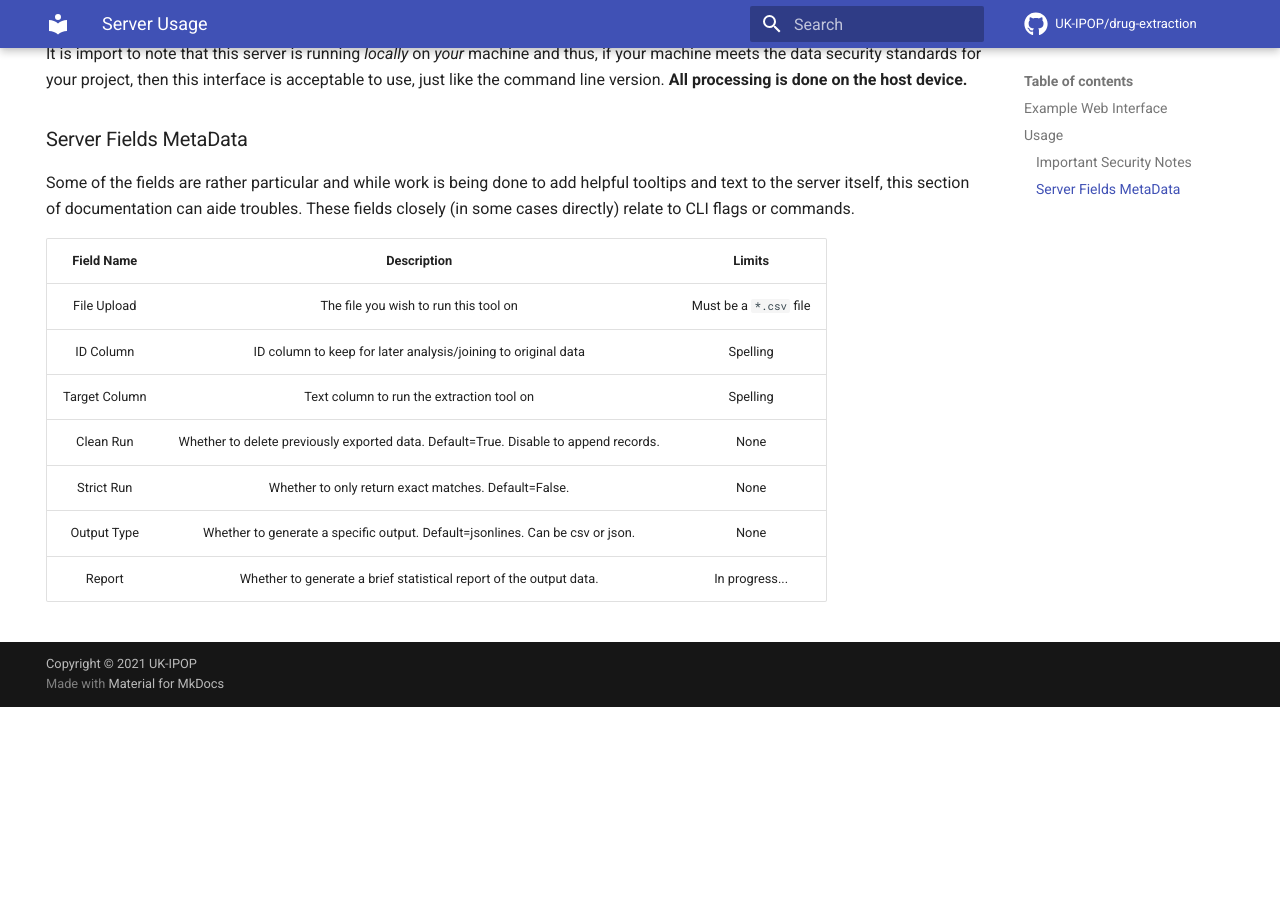
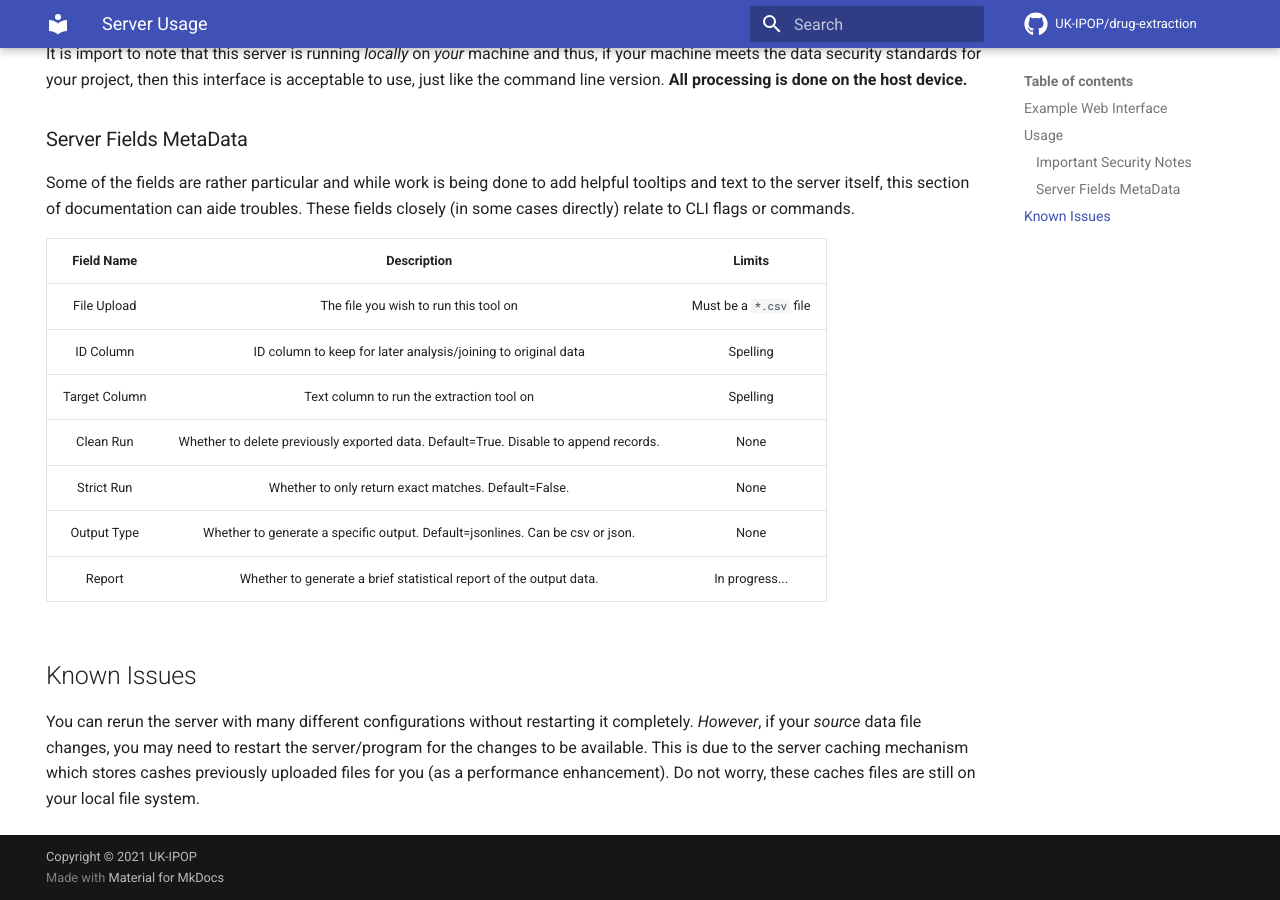
Before and after one commit to UK-IPOP/drug-extraction, an MkDocs documentation site: the page built from docs/docs/server.md, in a window 1280 px wide and 900 px high, scrolled down 1184 px. Built offline with MkDocs 1.6.1 and Material for MkDocs 9.7.7, drawn with Linux system fonts in a browser that asks for light colours; comment, search, counter and statistics services are not loaded; before the commit the page ends 1891 px from its top, so only the background shows below that.

Commit message:
Add note about server file caching "bug".

```diff
--- a/docs/docs/server.md
+++ b/docs/docs/server.md
@@ -50,3 +50,10 @@ relate to CLI flags or commands.
 |  Strict Run   |                 Whether to only return exact matches. Default=False.                 |          None          |
 |  Output Type  |    Whether to generate a specific output. Default=jsonlines. Can be csv or json.     |          None          |
 |    Report     |          Whether to generate a brief statistical report of the output data.          |     In progress...     |
+
+## Known Issues
+
+You can rerun the server with many different configurations without restarting it completely. _However_,
+if your _source_ data file changes, you may need to restart the server/program for the changes to be available.
+This is due to the server caching mechanism which stores cashes previously uploaded files for you (as a performance enhancement).
+Do not worry, these caches files are still on your local file system.
```
